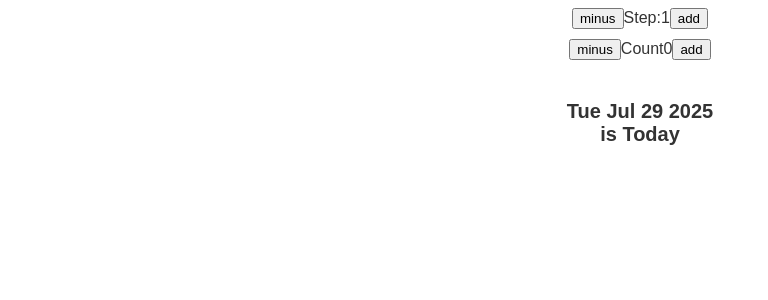
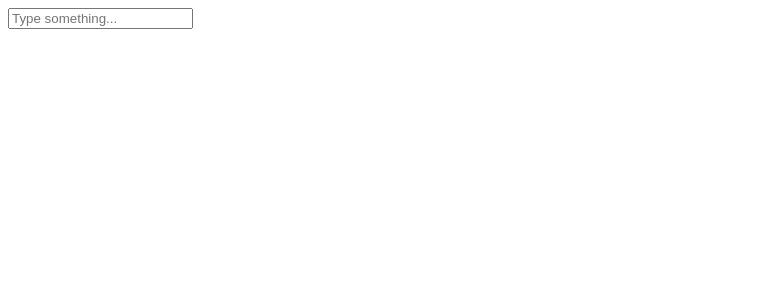
Before and after one commit to pedropkmmt/learning, a React (Vite) app: page / in a window 1280 px wide. Shown: the top 300 px of the page, without its empty margins (0-768 px from the left). Built offline with nearby package versions, Linux system fonts and the light colour scheme.

Commit message:
Mirror text

```diff
--- a/src/App.jsx
+++ b/src/App.jsx
@@ -2,6 +2,8 @@ import Example from "./example"
 import Advice from "./advice"
 import Steps from "./steps"
 import Counter from "./counter"
+import Add from "./counts"
+import Mirror from "./Mirror"
 function App() {
 // Props example
   return (
@@ -9,7 +11,9 @@ function App() {
     {/* <Example isLoggedin={true} name="pedro" age={30}/> */}
     {/* <Advice/> */}
     {/* <Steps/> */}
-    <Counter/>
+    {/* <Counter/> */}
+    {/* <Add/> */}
+    <Mirror/>
     </>
 
   )
--- /dev/null
+++ b/src/Mirror.jsx
@@ -0,0 +1,18 @@
+import { useState } from "react"
+
+function Mirror(){
+    const [text,setText] = useState("")
+
+    return(
+        <>
+        <input
+        type="text"
+        value={text}
+        onChange={(e) => setText(e.target.value)}
+        placeholder="Type something..."
+      />
+      <p>{text}</p>
+        </>
+    )
+}
+export default Mirror
--- /dev/null
+++ b/src/counts.jsx
@@ -0,0 +1,14 @@
+import { useState } from "react"
+
+function Add(){
+    const [count, setCount] = useState(0)
+    return(
+        <>
+        <button onClick={() => setCount(count + 1)}>add</button>
+        <button onClick={() => setCount(count - 1)}>minus</button>
+        <button onClick={() => setCount(0)}>reset</button>
+        <p>{count}</p>
+        </>
+    )
+}
+export default Add
```
